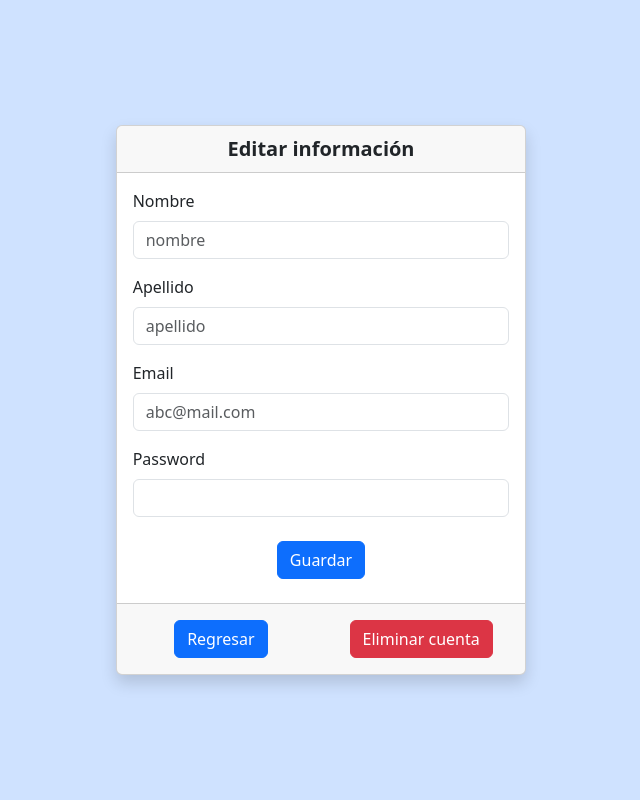
After one commit to sebastiancruzcardona/Python_Project, a Django app: page /editar_usuario in a window 1280 px wide. The commit adds this page. Shown: the whole page, without its empty margins (319-959 px from the left). Run offline with Django 5.2, Linux system fonts and the light colour scheme.

Commit message:
feat: Create missing user CRUD views and forms

```diff
--- /dev/null
+++ b/sistema/agenda_digital/templates/base_usuarios.html
@@ -0,0 +1,65 @@
+{% load static %}
+<!DOCTYPE html>
+<html lang="en">
+   <head>
+      <title>{% block titulo %} {% endblock %}</title>
+      <!-- Required meta tags -->
+      <meta charset="utf-8" />
+      <meta
+         name="viewport"
+         content="width=device-width, initial-scale=1, shrink-to-fit=no"
+      />
+
+      <!-- Bootstrap CSS v5.2.1 -->
+      <link
+         href="https://cdn.jsdelivr.net/npm/bootstrap@5.3.2/dist/css/bootstrap.min.css"
+         rel="stylesheet"
+         integrity="sha384-T3c6CoIi6uLrA9TneNEoa7RxnatzjcDSCmG1MXxSR1GAsXEV/Dwwykc2MPK8M2HN"
+         crossorigin="anonymous"
+      />
+   </head>
+
+   <body class="bg-primary-subtle">
+
+      <div class="row align-items-center vh-100">
+         <!--Este div el COL que contiene la card del login
+         col-4 para el tamaño (4/12) y offset-md-4 para moverlo hacia el centro horizontal-->
+         <div class="col-4 offset-md-4">
+            <!--Card para el login, shadow para darle una sombra alrededor-->
+            <div class="card shadow">
+               <!--Encabezado del card
+               text-center para centrar el texto
+               fw-bold para negrita
+               fs-5 para tamaño de fuente-->
+               <div class="card-header text-center fw-bold fs-5">
+                  {% block encabezado %} {% endblock %}
+               </div>
+
+               <!--Cuerpo del card-->
+               <div class="card-body">{% block contenido %} {% endblock %}</div>
+
+               <!--Footer del card
+               text-center para centrar los botones-->
+               <div class="card-footer text-center">
+                  <div class="row">
+                     {% block footer %} {% endblock %}
+                  </div>
+               </div>
+            </div>
+         </div>
+      </div>
+
+      <!-- Bootstrap JavaScript Libraries -->
+      <script
+         src="https://cdn.jsdelivr.net/npm/@popperjs/core@2.11.8/dist/umd/popper.min.js"
+         integrity="sha384-I7E8VVD/ismYTF4hNIPjVp/Zjvgyol6VFvRkX/vR+Vc4jQkC+hVqc2pM8ODewa9r"
+         crossorigin="anonymous"
+      ></script>
+
+      <script
+         src="https://cdn.jsdelivr.net/npm/bootstrap@5.3.2/dist/js/bootstrap.min.js"
+         integrity="sha384-BBtl+eGJRgqQAUMxJ7pMwbEyER4l1g+O15P+16Ep7Q9Q+zqX6gSbd85u4mG4QzX+"
+         crossorigin="anonymous"
+      ></script>
+   </body>
+</html>
--- /dev/null
+++ b/sistema/agenda_digital/templates/paginas/editar_usuario.html
@@ -0,0 +1,32 @@
+{% extends 'base_usuarios.html' %}
+
+{% block titulo %} Editar información {% endblock %}
+
+{% block encabezado %} Editar información {% endblock %}
+
+{% block contenido %}
+
+   {% include 'paginas/formulario_usuarios_registro_editar.html' %}
+
+<div class="row text-center">
+   <div class="col-12">
+      <button type="button" class="btn btn-primary m-2">
+         Guardar
+      </button>
+   </div>
+</div>
+
+{% endblock %}
+
+{% block footer %}
+<div class="col-6">
+   <a class="btn btn-primary m-2" href="{% url 'index' %}" role="button">
+      Regresar
+   </a>
+</div>
+<div class="col-6">
+   <button type="button" class="btn btn-danger m-2">
+      Eliminar cuenta
+   </button>
+</div>
+{% endblock %}
--- /dev/null
+++ b/sistema/agenda_digital/templates/paginas/formulario_usuarios_registro_editar.html
@@ -0,0 +1,37 @@
+<form enctype="multipart/form-data" method="post">
+   <div class="mb-3">
+      <label for="nombre" class="form-label">Nombre</label>
+      <input
+         type="text"
+         class="form-control"
+         name=""
+         id="nombre"
+         placeholder="nombre"/>
+   </div>
+   <div class="mb-3">
+      <label for="apellido" class="form-label">Apellido</label>
+      <input
+         type="text"
+         class="form-control"
+         name=""
+         id="apellido"
+         placeholder="apellido"/>
+   </div>
+   <div class="mb-3">
+      <label for="email" class="form-label">Email</label>
+      <input
+         type="email"
+         class="form-control"
+         name=""
+         id="email"
+         placeholder="abc@mail.com"/>
+   </div>
+   <div class="mb-3">
+      <label for="password" class="form-label">Password</label>
+      <input
+         type="password"
+         class="form-control"
+         name=""
+         id="password"/>
+   </div>
+</form>
--- a/sistema/agenda_digital/urls.py
+++ b/sistema/agenda_digital/urls.py
@@ -8,6 +8,9 @@ urlpatterns = [
    #Path for registro view
    path('registro', views.registro, name='registro'),
 
+   #Path for editar_usuario view
+   path('editar_usuario', views.editar_usuario, name='editar_usuario'),
+
    path('agenda', views.agenda, name='agenda'),
 
    path('contactos', views.contactos, name='contactos'),
--- a/sistema/agenda_digital/views.py
+++ b/sistema/agenda_digital/views.py
@@ -9,6 +9,10 @@ def index(request):
 def registro(request):
    #Registro view
    return render(request, 'paginas/registro.html')
+
+def editar_usuario(request):
+   #editar_usurio view
+   return render(request, 'paginas/editar_usuario.html')
 
 
 def agenda(request):
```
Also changed, not shown: sistema/agenda_digital/templates/paginas/formulario_usuarios_login.html (added, +20 -0 lines), sistema/agenda_digital/templates/paginas/index.html (+8 -61 lines), sistema/agenda_digital/templates/paginas/registro.html (+8 -79 lines).
